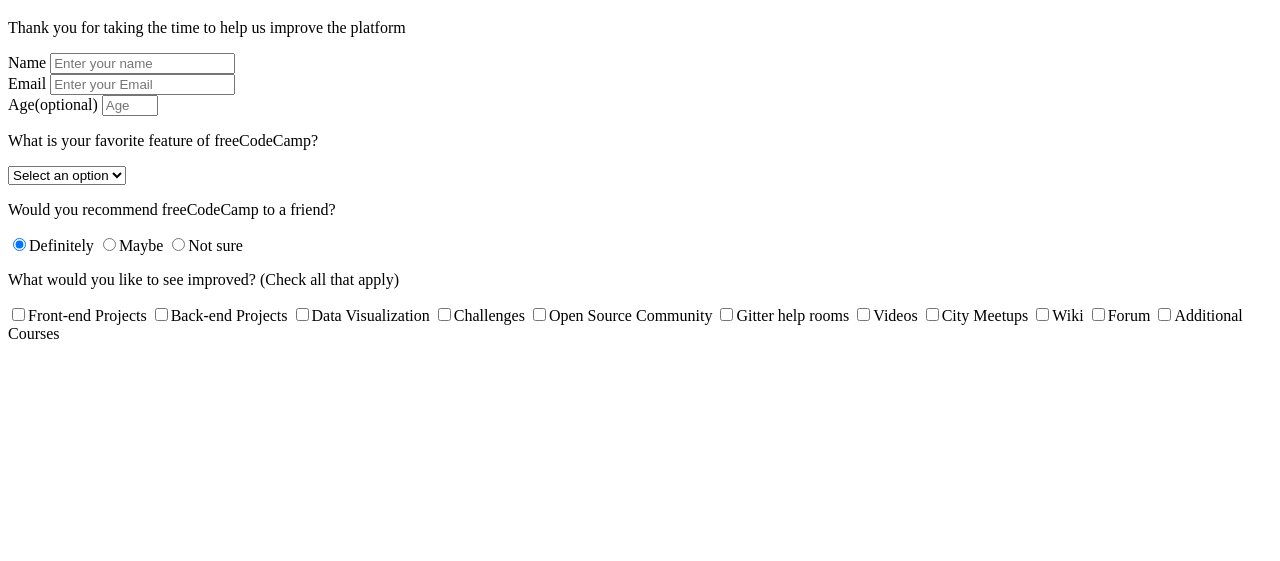
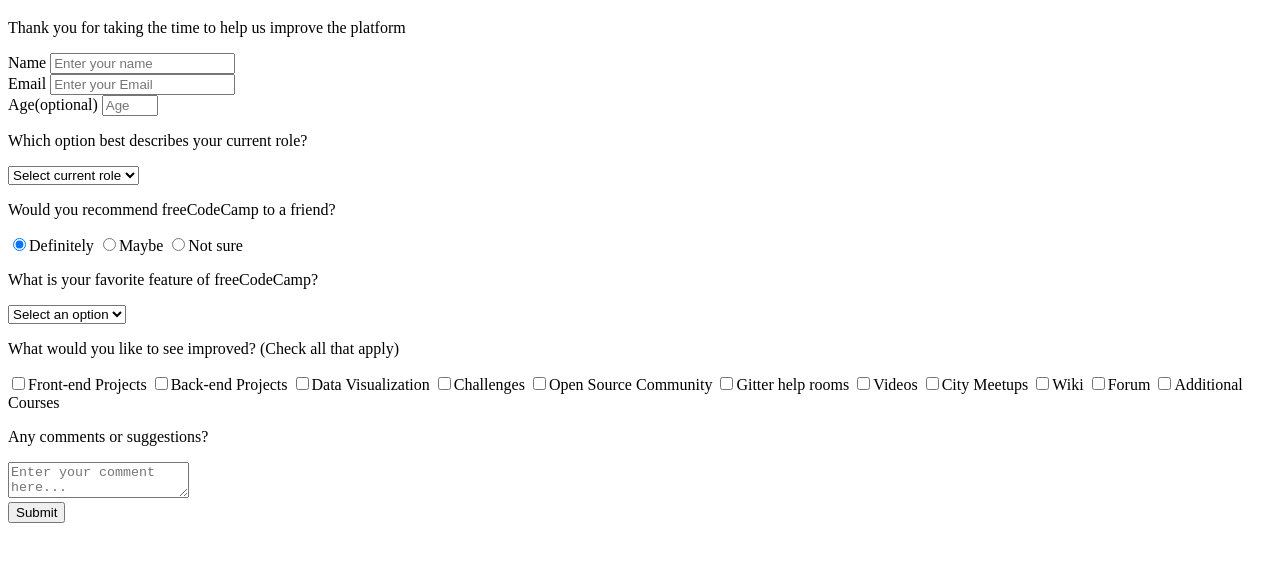
Before and after one commit to Laguna1/Roman-Oksana, a plain HTML site: page index.html in a window 1280 px wide. Shown: the part 95-656 px from the top of the page. Drawn offline with Linux system fonts and the light colour scheme.

Commit message:
steps 15 and 16

```diff
--- a/index.html
+++ b/index.html
@@ -8,6 +8,7 @@
 
   <body>
     <p>Hello World!, we are software developers!</p>
+
     <div class="container">
       <header class="header">
         <h1 id="title" class="text-center">freeCodeCamp Survey Form</h1>
@@ -39,7 +40,9 @@
           />
         </div>
         <div class="form-group">
-          <label id="number-label" for="number">Age<span class="clue">(optional)</span></label>
+          <label id="number-label" for="number"
+            >Age<span class="clue">(optional)</span></label
+          >
           <input
             type="number"
             name="age"
@@ -51,17 +54,17 @@
           />
         </div>
         <div class="form-group">
-          <p>
-            What is your favorite feature of freeCodeCamp?
-          </p>
-          <select id="most-like" name="mostLike" class="form-control" required>
-            <option disabled selected value>Select an option</option>
-            <option value="challenges">Challenges</option>
-            <option value="projects">Projects</option>
-            <option value="community">Community</option>
-            <option value="openSource">Open Source</option>
+          <p>Which option best describes your current role?</p>
+          <select id="dropdown" name="role" class="form-control" required>
+            <option disabled selected value>Select current role</option>
+            <option value="student">Student</option>
+            <option value="job">Full Time Job</option>
+            <option value="learner">Full Time Learner</option>
+            <option value="preferNo">Prefer not to say</option>
+            <option value="other">Other</option>
           </select>
         </div>
+
         <div class="form-group">
           <p>Would you recommend freeCodeCamp to a friend?</p>
           <label>
@@ -91,6 +94,20 @@
             />Not sure</label
           >
         </div>
+
+        <div class="form-group">
+          <p>
+            What is your favorite feature of freeCodeCamp?
+          </p>
+          <select id="most-like" name="mostLike" class="form-control" required>
+            <option disabled selected value>Select an option</option>
+            <option value="challenges">Challenges</option>
+            <option value="projects">Projects</option>
+            <option value="community">Community</option>
+            <option value="openSource">Open Source</option>
+          </select>
+        </div>
+
         <div class="form-group">
           <p>
             What would you like to see improved?
@@ -185,6 +202,26 @@
               class="input-checkbox"
             />Additional Courses</label
           >
+        </div>
+
+        <div class="form-group">
+          <p>Any comments or suggestions?</p>
+          <textarea
+            id="comments"
+            class="input-textarea"
+            name="comment"
+            placeholder="Enter your comment here..."
+          ></textarea>
+        </div>
+
+        <div class="form-group">
+          <button type="submit" id="submit" class="submit-button">
+            Submit
+          </button>
+        </div>
+      </form>
+    </div>
+
 
     <script src="https://cdn.freecodecamp.org/testable-projects-fcc/v1/bundle.js"></script>
 
```
Lines whose indentation alone changed are shown as unchanged.
